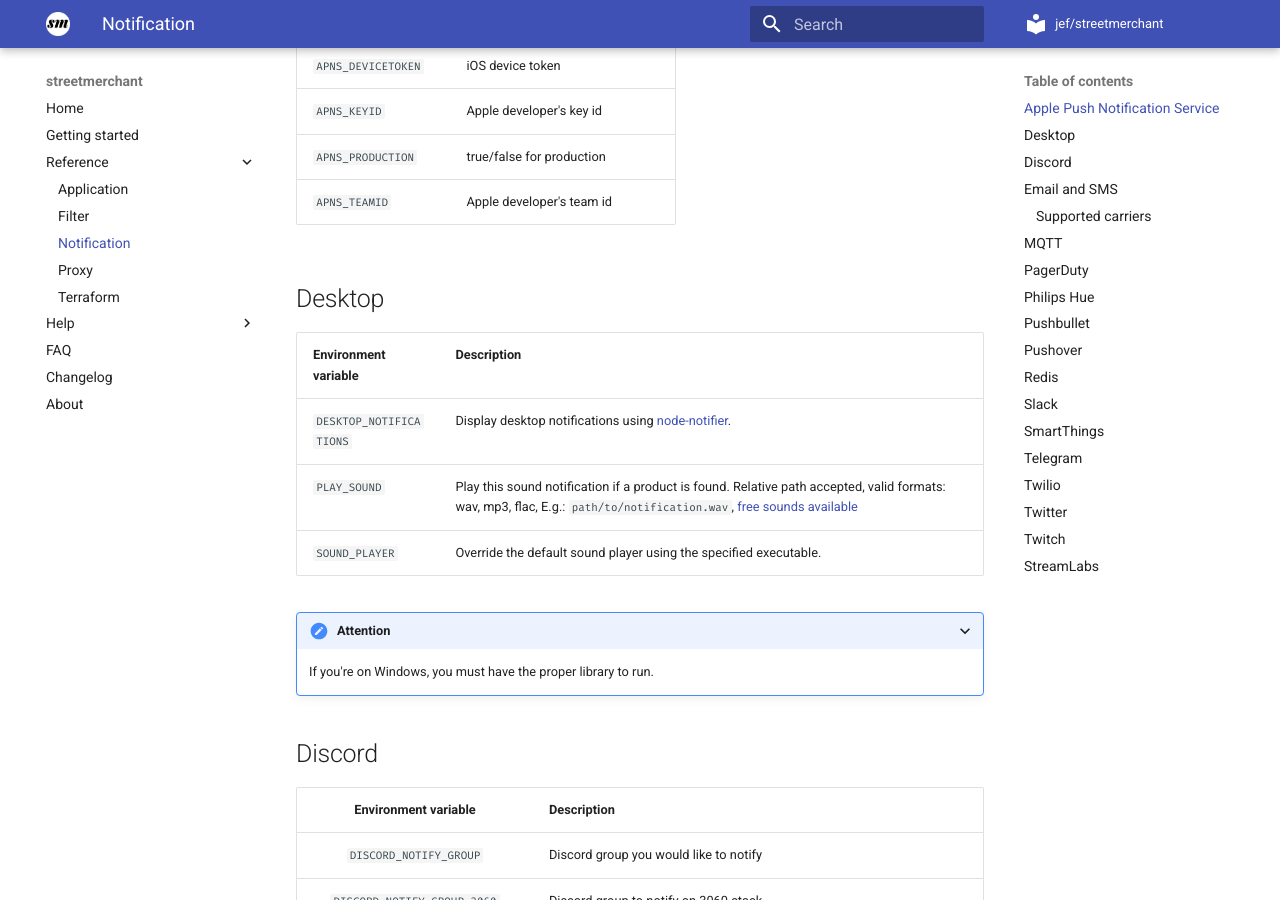
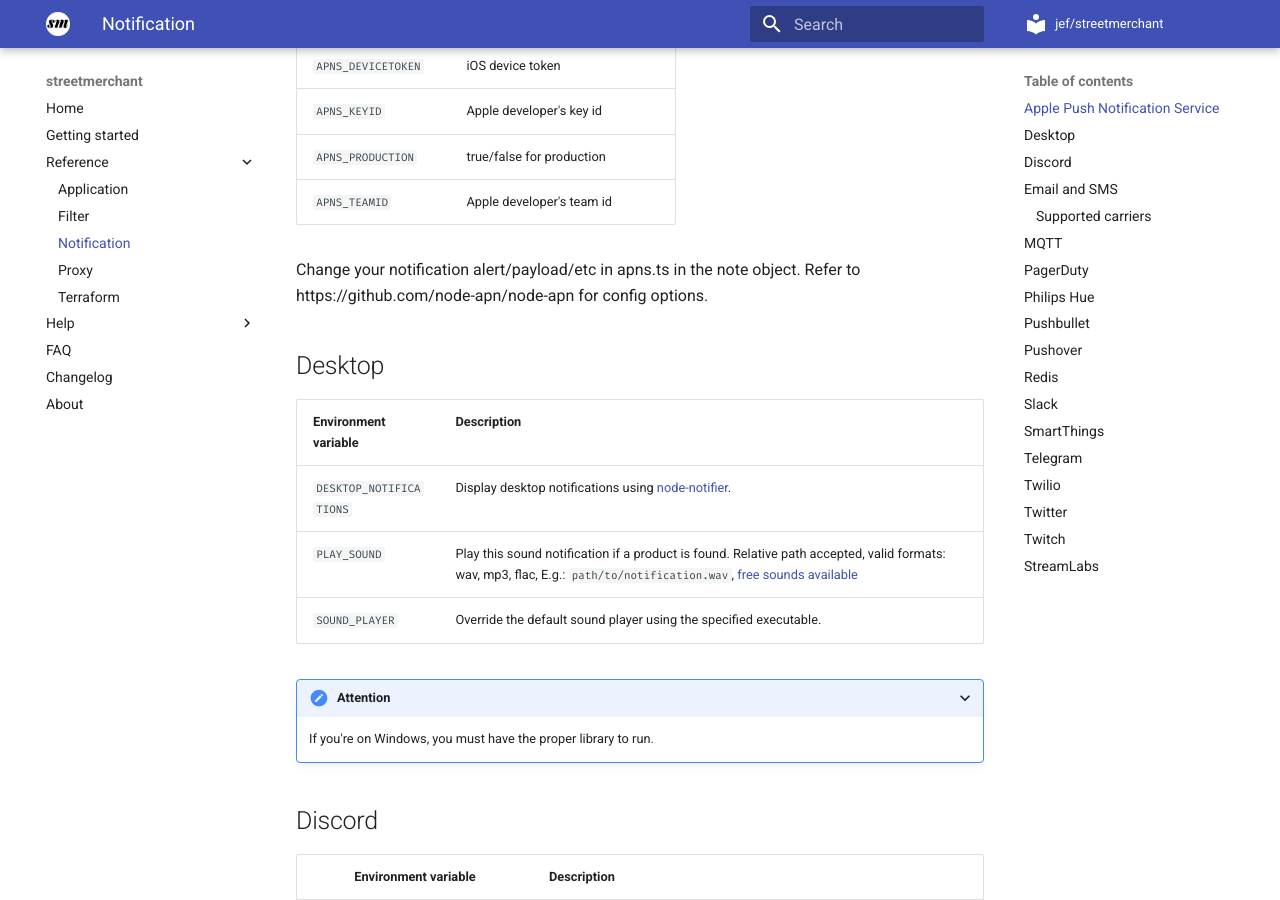
Before and after one commit to jef/streetmerchant, an MkDocs documentation site: the page built from docs/reference/notification.md, in a window 1280 px wide and 900 px high, scrolled down 390 px. Built offline with MkDocs 1.6.1 and Material for MkDocs 9.7.7, drawn with Linux system fonts in a browser that asks for light colours; emoji names are drawn with the system emoji font; comment, search, counter and statistics services are not loaded.

Commit message:
updated docs

```diff
--- a/docs/reference/notification.md
+++ b/docs/reference/notification.md
@@ -12,6 +12,9 @@
 | `APNS_KEYID` | Apple developer's key id |
 | `APNS_PRODUCTION` | true/false for production |
 | `APNS_TEAMID` | Apple developer's team id |
+
+Change your notification alert/payload/etc in apns.ts in the note object.
+Refer to https://github.com/node-apn/node-apn for config options.
 
 ## Desktop
 
```
